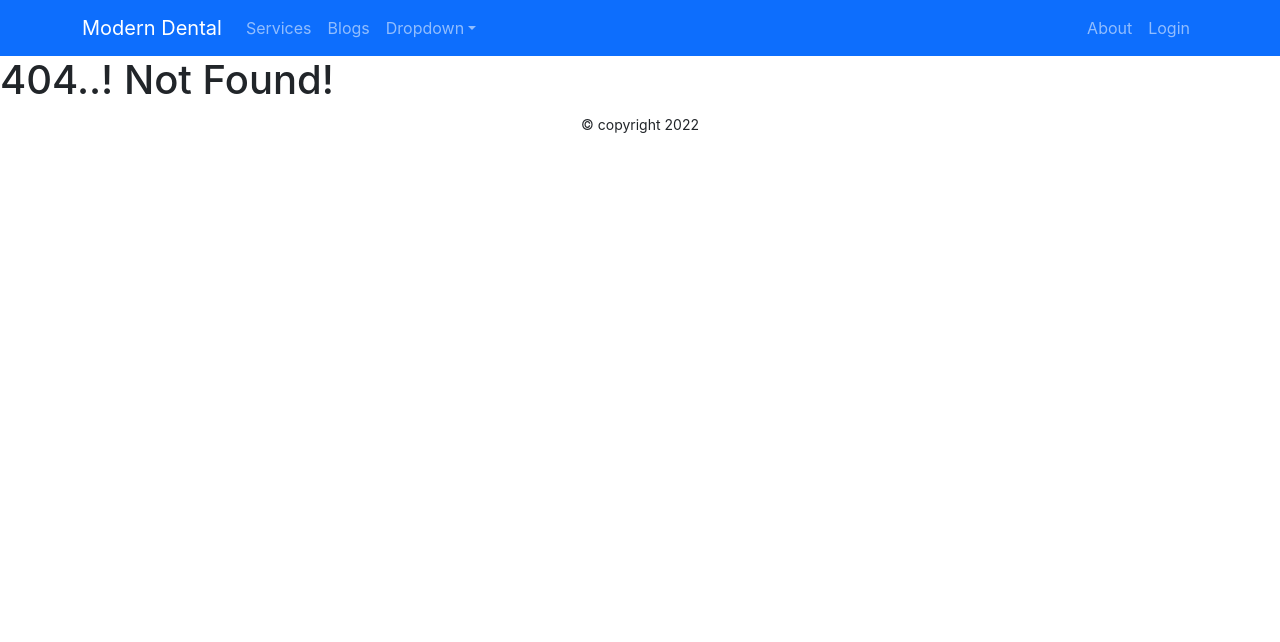
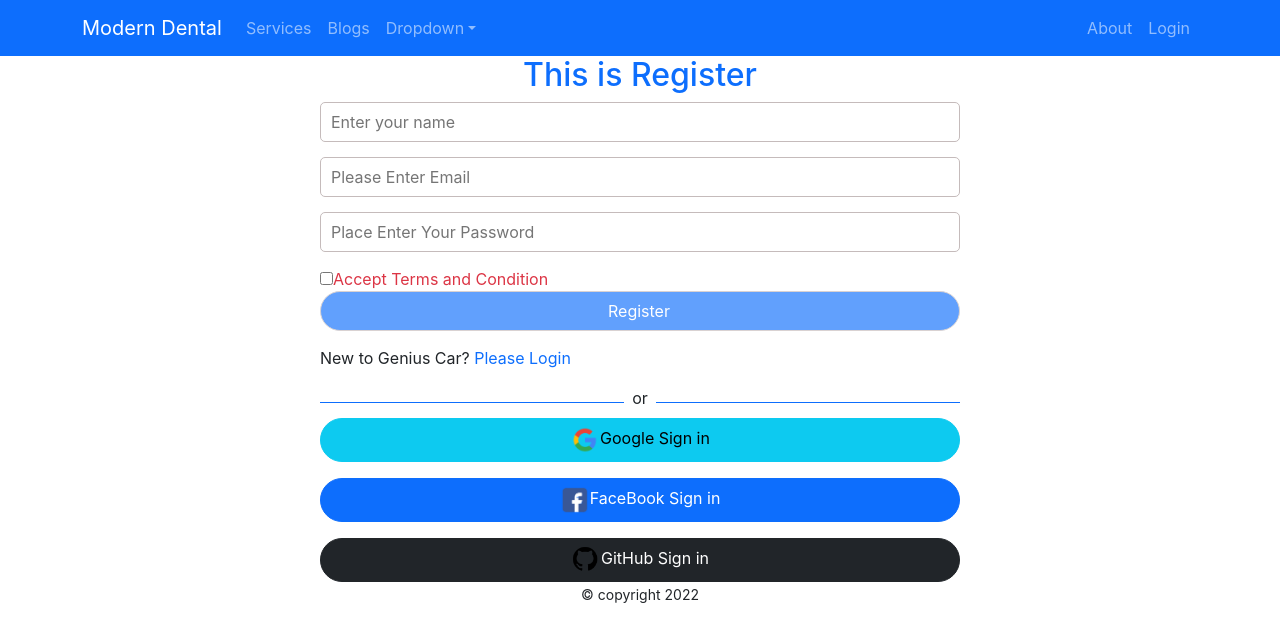
Before and after one commit to bulbul-rasel/Modern-dental-service, a React (Create React App) app: page /register in a window 1280 px wide. Before the commit this address had no page. Shown: the top 642 px of the page. Built offline with nearby package versions, Linux system fonts and the light colour scheme; no server answers.

Commit message:
registration part done

```diff
--- a/package.json
+++ b/package.json
@@ -14,6 +14,7 @@
     "react-firebase-hooks": "^5.0.3",
     "react-router-dom": "^6.3.0",
     "react-scripts": "5.0.1",
+    "react-toastify": "^8.2.0",
     "web-vitals": "^2.1.4"
   },
   "scripts": {
--- a/src/App.js
+++ b/src/App.js
@@ -1,6 +1,9 @@
 import { Route, Routes } from 'react-router-dom';
 import './App.css';
+import About from './Pages/About/About';
 import Home from './Pages/Home/Home/Home';
+import Login from './Pages/Login/Login/Login';
+import Register from './Pages/Login/Register/Register';
 import ServiceDetail from './Pages/ServiceDetail/ServiceDetail';
 import Footer from './Pages/Shared/Footer/Footer';
 import Header from './Pages/Shared/Header/Header';
@@ -13,8 +16,11 @@ function App() {
       <Routes>
         <Route path='/' element={<Home />}></Route>
         <Route path='/home' element={<Home />}></Route>
+        <Route path='/about' element={<About />}></Route>
         <Route path='/service/:serviceId' element={<ServiceDetail />}></Route>
+        <Route path='/login' element={<Login></Login>}></Route>
 
+        <Route path='/register' element={<Register></Register>}></Route>
         <Route path='*' element={<NotFound />}></Route>
       </Routes>
       <Footer />
--- /dev/null
+++ b/src/Pages/Login/Login/Login.js
@@ -0,0 +1,36 @@
+import React from 'react';
+import { Button, Form } from 'react-bootstrap';
+import { Link } from 'react-router-dom';
+import SocialLogin from '../SocialLogin/SocialLogin';
+import 'react-toastify/dist/ReactToastify.css';
+import { ToastContainer, toast } from 'react-toastify';
+
+
+const Login = () => {
+    return (
+        <div className='container w-50 mx-auto '>
+            <h2 className='text-primary text-center mt-2'>Please Login</h2>
+            <Form >
+                <Form.Group className="mb-3" controlId="formBasicEmail">
+                    <Form.Label>Email address</Form.Label>
+                    <Form.Control type="email" placeholder="Enter email" required />
+                </Form.Group>
+
+                <Form.Group className="mb-3" controlId="formBasicPassword">
+                    <Form.Label>Password</Form.Label>
+                    <Form.Control type="password" placeholder="Password" required />
+                </Form.Group>
+                <Button className='mx-auto w-100 rounded-pill' variant="primary" type="submit">
+                    Login
+                </Button>
+                {/* {errorElement} */}
+                <p>New to Modern Dental? <Link to={'/register'} className='test-danger text-decoration-none' > Please Register</Link ></p>
+                <p>Forget Password? <button className='btn btn-link text-primary text-decoration-none ' > Reset Password </button ></p>
+            </Form>
+            <SocialLogin></SocialLogin>
+            <ToastContainer />
+        </div>
+    );
+};
+
+export default Login;
--- /dev/null
+++ b/src/Pages/Login/Register/Register.css
@@ -0,0 +1,16 @@
+.register-form {
+    margin: 0 auto;
+    width: 50%;
+
+}
+
+.register-form input:not([type=checkbox]) {
+    display: block;
+    width: 100%;
+    height: 40px;
+    padding-left: 10px;
+    font-size: 16px;
+    margin-bottom: 15px;
+    border: 1px solid rgb(197, 187, 187);
+    border-radius: 5px;
+}
--- /dev/null
+++ b/src/Pages/Login/Register/Register.js
@@ -0,0 +1,60 @@
+import React, { useState } from 'react';
+import './Register.css'
+import { Link, useNavigate } from 'react-router-dom';
+import { useCreateUserWithEmailAndPassword, useUpdateProfile } from 'react-firebase-hooks/auth';
+import auth from '../../../firebase.init';
+import SocialLogin from '../SocialLogin/SocialLogin';
+import { async } from '@firebase/util';
+
+const Register = () => {
+    const [
+        createUserWithEmailAndPassword,
+        user,
+        loading,
+        error,
+    ] = useCreateUserWithEmailAndPassword(auth, { sendEmailVerification: true });
+    const [updateProfile, updating, updateError] = useUpdateProfile(auth);
+    const [agree, setAgree] = useState(false);
+    const navigate = useNavigate();
+
+    if (user) {
+        console.log("user", user);
+    }
+    const handleRegister = async (event) => {
+        event.preventDefault();
+        const name = event.target.name.value;
+        const email = event.target.email.value;
+        const password = event.target.password.value;
+
+        await createUserWithEmailAndPassword(email, password);
+        await updateProfile({ displayName: name });
+        console.log('Updated profile');
+        navigate("/home")
+    }
+    const navigateLogin = () => {
+        navigate("/login")
+    }
+
+    return (
+        <div className='register-form'>
+            <h2 className='text-primary text-center'>This is Register</h2>
+            <form onSubmit={handleRegister}>
+                <input type="text" placeholder='Enter your name' />
+                <input type="email" name="email" id="" placeholder='Please Enter Email' required />
+                <input type="password" name="password" id="" placeholder='Place Enter Your Password' required />
+                <input onClick={() => setAgree(!agree)} type="checkbox" name="terms" id="terms" />
+                <label className={agree ? "text-primary" : "text-danger"} htmlFor="terms"> Accept Terms and Condition</label>
+                <input
+                    disabled={!agree}
+                    className='w-100 rounded-pill btn btn-primary'
+                    type="submit"
+                    value="Register" />
+
+                <p>New to Genius Car? <Link to={'/login'} className='test-primary text-decoration-none' onClick={navigateLogin}> Please Login</Link ></p>
+            </form>
+            <SocialLogin></SocialLogin>
+        </div>
+    );
+};
+
+export default Register;
--- /dev/null
+++ b/src/Pages/Login/SocialLogin/SocialLogin.js
@@ -0,0 +1,55 @@
+import React from 'react';
+import glogo from '../../../image/glogo.png'
+import flogo from '../../../image/facebook.png'
+import gitlogo from '../../..//image/github.png'
+import { useSignInWithGoogle, useSignInWithGithub } from 'react-firebase-hooks/auth';
+import auth from '../../../firebase.init';
+import { useNavigate } from 'react-router-dom';
+
+const SocialLogin = () => {
+    const [signInWithGoogle, user, loading, error] = useSignInWithGoogle(auth);
+    const [signInWithGithub, user1, loading1, error1] = useSignInWithGithub(auth);
+    const navigate = useNavigate();
+    let errorElement;
+
+    if (error || error1) {
+        errorElement = <p className='text-danger'>Error: {error?.message}  {error1?.message}</p>
+    }
+    if (loading || loading1) {
+        return <p>Loading...</p>
+    }
+    if (user || user1) {
+        navigate('/home')
+    }
+    return (
+        <div>
+            <div className='d-flex align-items-center'>
+                <div style={{ height: "1px" }} className='w-50 bg-primary'></div>
+                <p className='mb-2 mx-2'>or</p>
+                <div style={{ height: "1px" }} className='w-50 bg-primary'></div>
+            </div>
+            <div>
+                {errorElement}
+                <button
+                    onClick={() => signInWithGoogle()}
+                    className='btn btn-info w-100 rounded-pill mb-3'>
+                    <img style={{ width: "30px" }} src={glogo} alt="" />
+                    Google Sign in
+                </button>
+                <button
+                    className='btn btn-primary w-100 rounded-pill mb-3'>
+                    <img style={{ width: "30px" }} src={flogo} alt="" />
+                    FaceBook Sign in
+                </button>
+                <button
+                    onClick={() => signInWithGithub()}
+                    className='btn btn-dark w-100 rounded-pill'>
+                    <img style={{ width: "30px" }} src={gitlogo} alt="" />
+                    GitHub Sign in
+                </button>
+            </div>
+        </div>
+    );
+};
+
+export default SocialLogin;
--- a/src/Pages/Shared/Header/Header.js
+++ b/src/Pages/Shared/Header/Header.js
@@ -1,8 +1,15 @@
 import React from 'react';
 import { Link } from "react-router-dom";
 import { Container, Nav, Navbar, NavDropdown } from 'react-bootstrap';
+import { useAuthState } from 'react-firebase-hooks/auth';
+import auth from '../../../firebase.init';
+import { signOut } from 'firebase/auth';
 
 const Header = () => {
+    const [user] = useAuthState(auth);
+    const handleSignOut = () => {
+        signOut(auth);
+    }
     return (
         <>
             <Navbar collapseOnSelect expand="lg" bg="primary" sticky='top' variant="dark">
@@ -24,13 +31,14 @@ const Header = () => {
                             </NavDropdown>
                         </Nav>
                         <Nav>
-                            <Nav.Link to="about">About</Nav.Link>
-
-
-
-                            <Nav.Link to="login">
-                                Login
-                            </Nav.Link>
+                            <Nav.Link as={Link} to="about">About</Nav.Link>
+                            {
+                                user ?
+                                    <button className='btn btn-link text-white text-decoration-none' onClick={handleSignOut}>Sign Out</button>
+                                    :
+                                    <Nav.Link as={Link} to="login">
+                                        Login
+                                    </Nav.Link>}
                         </Nav>
                     </Navbar.Collapse>
                 </Container>
```
Also changed, not shown: 1 other file (tests, documents, lock files or other folders).
